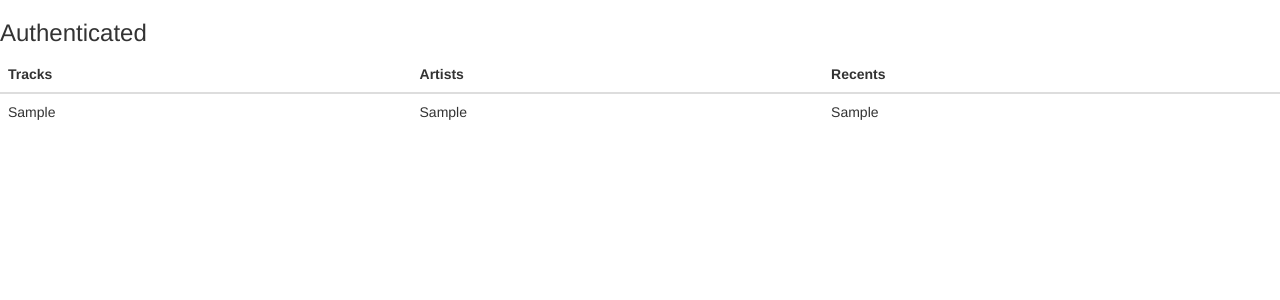
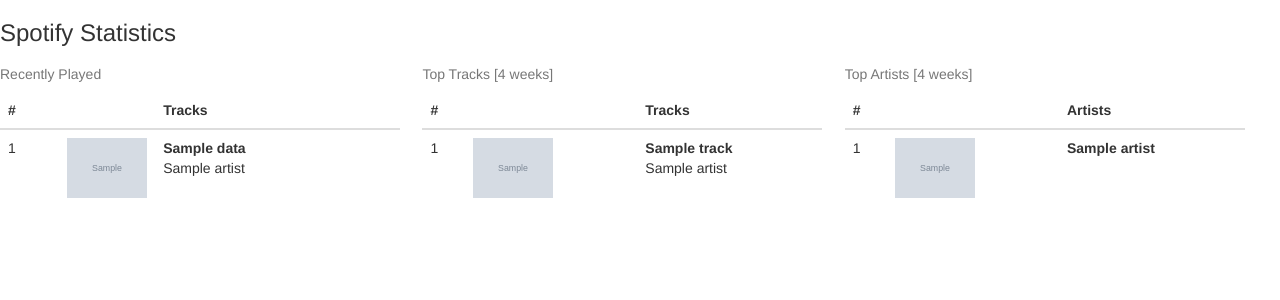
Before and after one commit to dnellessen/spotify-stats, a Flask app: template src/templates/home.html in a window 1280 px wide. Shown: the top 300 px of the page. Run offline with Flask 2, Linux system fonts and the light colour scheme; the template is opened without the code that fills it: most values are stand-ins (such as "Sample title", 1, 10 or a date in 2020); grey boxes marked "Sample" are stand-in pictures; parts of the project's set-up code (start-up, migrations or seed data) failed here and were passed over; some libraries are stand-ins or nearby versions.

Commit message:
add simple front end tables

```diff
--- a/src/templates/connect.html
+++ b/src/templates/connect.html
@@ -5,7 +5,7 @@
 <div>
     <h1>Spotify Statistics</h1>
     <form action="{{ url_for('authorize') }}" method="get">
-        <button type="submit" class="btn btn-success">Connect</button>
+        <button type="submit" class="btn btn-outline-dark">Connect</button>
     </form>
 </div>
 {% endblock %}
--- a/src/templates/home.html
+++ b/src/templates/home.html
@@ -3,21 +3,94 @@
 
 {% block content %}
 <div>
-    <h3>Authenticated</h3>
-    <table class="table">
-        <thead>
-          <tr>
-            <th scope="col">Tracks</th>
-            <th scope="col">Artists</th>
-            <th scope="col">Recents</th>
-          </tr>
-        </thead>
-        <tbody>
-          <tr>
-            <td>{{ top_tracks }}</td>
-            <td>{{ top_artists }}</td>
-            <td>{{ recently_played }}</td>
-        </tbody>
-      </table>
+    <h3>Spotify Statistics</h3>
+
+    <div style="float: left; width: 33%; overflow: scroll;">
+        <table class="table" style="width: 400px">
+            <caption>Recently Played</caption>
+            <thead>
+                <tr>
+                    <th>#</th>
+                    <th></th>
+                    <th>Tracks</th>
+                </tr>
+            </thead>
+
+            {% for recent in recently_played %}
+            <tr style="white-space: nowrap;">
+                <td>{{ loop.index }}</td>
+                <td style="width:10%">
+                    <img height="60" src="{{ recent["data"].album.images[0].url }}">
+                </td>
+                <td>
+                    <b>{{ recent["data"].name }}</b>
+                    <br>
+                    {% for artist in recent["data"].artists %}
+                    {% if loop.index < recent["data"].artists|length %} {{ artist.name + ', ' }} {% else %} {{
+                        artist.name }} {% endif %} {% endfor %} </td>
+            </tr>
+            {% endfor %}
+        </table>
+    </div>
+
+    <div style="float: left; width: 33%; overflow: scroll;">
+        <table class="table" style="width: 400px">
+            <caption>Top Tracks [4 weeks]</caption>
+            <thead>
+                <tr>
+                    <th>#</th>
+                    <th></th>
+                    <th>Tracks</th>
+                </tr>
+            </thead>
+
+            {% for track in top_tracks %}
+            <tr style="white-space: nowrap;">
+                <td>{{ loop.index }}</td>
+
+                <td>
+                    <img height="60" src="{{ track.album.images[0].url }}">
+                </td>
+                <td>
+                    <b>{{ track.name }}</b>
+                    <br>
+                    {% for artist in track.artists %}
+                    {% if loop.index < track.artists|length %} {{ artist.name + ', ' }} {% else %} {{ artist.name }} {%
+                        endif %} {% endfor %} </td>
+            </tr>
+            {% endfor %}
+
+        </table>
+    </div>
+
+    <div style="float: left; width: 33%; overflow: scroll;">
+        <table class="table" style="width: 400px">
+            <caption>Top Artists [4 weeks]</caption>
+            <thead>
+                <tr>
+                    <th>#</th>
+                    <th></th>
+                    <th>Artists</th>
+                </tr>
+            </thead>
+
+            {% for artist in top_artists %}
+            <tr style="white-space: nowrap;">
+                <td>{{ loop.index }}</td>
+
+                <td>
+                    <img height="60" src="{{ artist.images[0].url }}">
+                </td>
+                <td>
+                    <b>{{ artist.name }}</b>
+                </td>
+            </tr>
+            {% endfor %}
+
+        </table>
+    </div>
+
 </div>
+
+
 {% endblock %}
```
